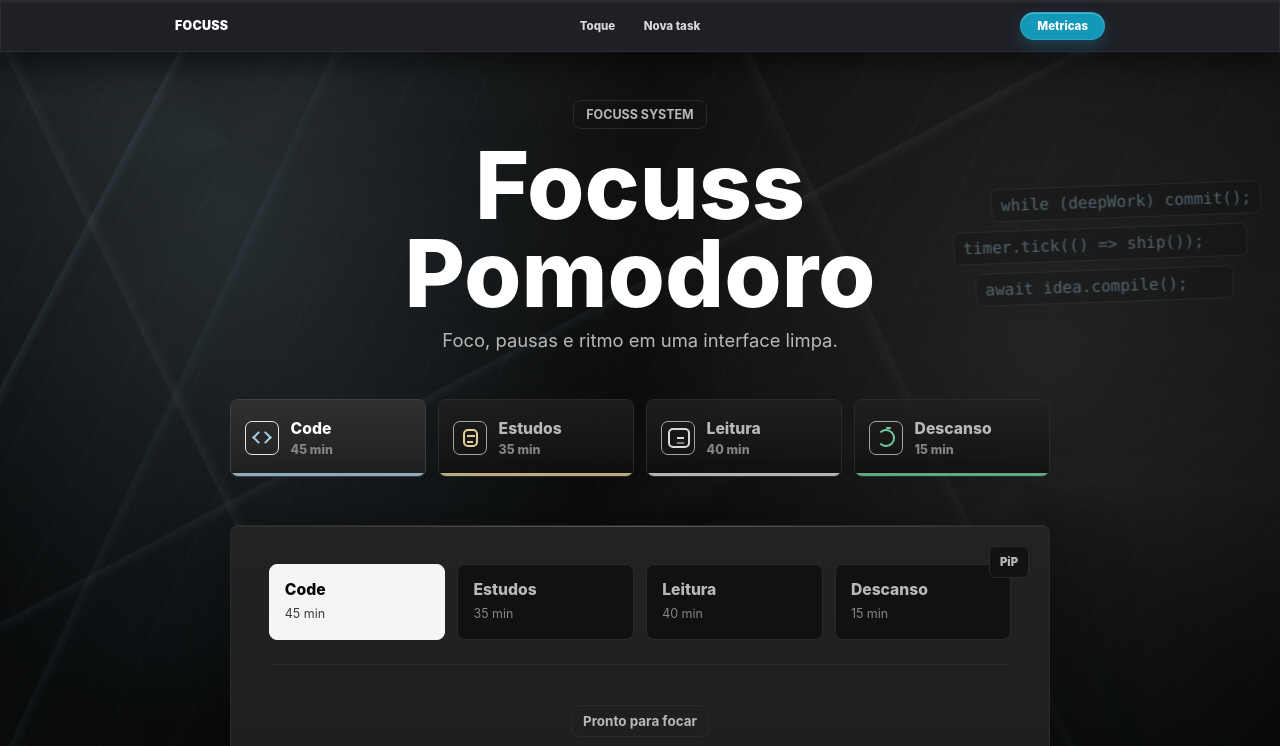
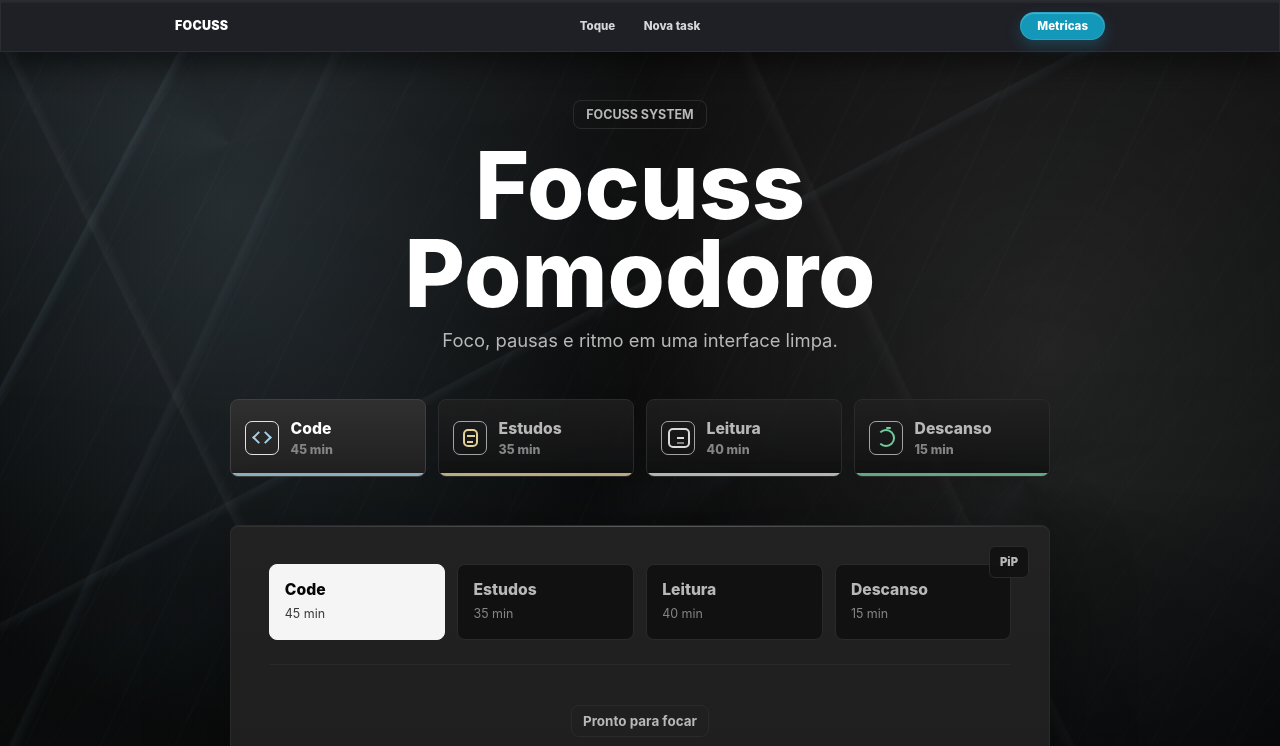
Before and after one commit to Magnumja/focuss_pomodoro_react, a React (Vite) app: page / in a window 1280 px wide. Shown: the top 746 px of the page. Built offline with nearby package versions, Linux system fonts and the light colour scheme.

Commit message:
Update App.tsx

```diff
--- a/src/components/App.tsx
+++ b/src/components/App.tsx
@@ -75,15 +75,6 @@ const PICTURE_IN_PICTURE_CANVAS_WIDTH =
   PICTURE_IN_PICTURE_WIDTH * PICTURE_IN_PICTURE_SCALE;
 const PICTURE_IN_PICTURE_CANVAS_HEIGHT =
   PICTURE_IN_PICTURE_HEIGHT * PICTURE_IN_PICTURE_SCALE;
-const CODE_EFFECT_LINES = [
-  'const flow = focus.start();',
-  'while (deepWork) commit();',
-  'timer.tick(() => ship());',
-  'await idea.compile();',
-];
-const STUDY_EFFECT_NOTES = ['rev', 'map', 'quiz', 'anki'];
-const READING_EFFECT_LINES = ['linha 01', 'linha 02', 'linha 03', 'linha 04'];
-const REST_EFFECT_BREATHS = ['in', 'out', 'slow'];
 const DAILY_FOCUS_GOAL = 4;
 const MODE_RITUALS: Record<TimerModeEffect, string> = {
   code: 'Feche abas, abra o editor e defina uma entrega pequena.',
@@ -1086,6 +1077,24 @@ export function App() {
   }, [focusTasks]);
 
   useEffect(() => {
+    if (!activeOverlay) {
+      return;
+    }
+
+    function handleOverlayKeyDown(event: KeyboardEvent) {
+      if (event.key === 'Escape') {
+        setActiveOverlay(null);
+      }
+    }
+
+    window.addEventListener('keydown', handleOverlayKeyDown);
+
+    return () => {
+      window.removeEventListener('keydown', handleOverlayKeyDown);
+    };
+  }, [activeOverlay]);
+
+  useEffect(() => {
     try {
       window.localStorage.setItem(COMPLETION_SOUND_STORAGE_KEY, completionSoundStyle);
     } catch {
@@ -1523,40 +1532,6 @@ export function App() {
 
   return (
     <main className={`${styles.pageShell} ${activeEffectClassName}`}>
-      <div className={styles.ambientEffect} aria-hidden="true">
-        {activeMode.effect === 'code' ? (
-          <div className={styles.codeEffect}>
-            {CODE_EFFECT_LINES.map((line) => (
-              <span key={line}>{line}</span>
-            ))}
-          </div>
-        ) : null}
-
-        {activeMode.effect === 'study' ? (
-          <div className={styles.studyEffect}>
-            {STUDY_EFFECT_NOTES.map((note) => (
-              <span key={note}>{note}</span>
-            ))}
-          </div>
-        ) : null}
-
-        {activeMode.effect === 'reading' ? (
-          <div className={styles.readingEffect}>
-            {READING_EFFECT_LINES.map((line) => (
-              <span key={line} />
-            ))}
-          </div>
-        ) : null}
-
-        {activeMode.effect === 'rest' ? (
-          <div className={styles.restEffect}>
-            {REST_EFFECT_BREATHS.map((breath) => (
-              <span key={breath} />
-            ))}
-          </div>
-        ) : null}
-      </div>
-
       <nav className={styles.appNav} aria-label="Acoes do Focuss">
         <div className={styles.navInner}>
           <strong>Focuss</strong>
@@ -1903,7 +1878,15 @@ export function App() {
       ) : null}
 
       {activeOverlay ? (
-        <div className={styles.overlayBackdrop} role="presentation">
+        <div
+          className={styles.overlayBackdrop}
+          onClick={(event) => {
+            if (event.currentTarget === event.target) {
+              setActiveOverlay(null);
+            }
+          }}
+          role="presentation"
+        >
           <section
             aria-labelledby={`${activeOverlay}-overlay-title`}
             aria-modal="true"
```
